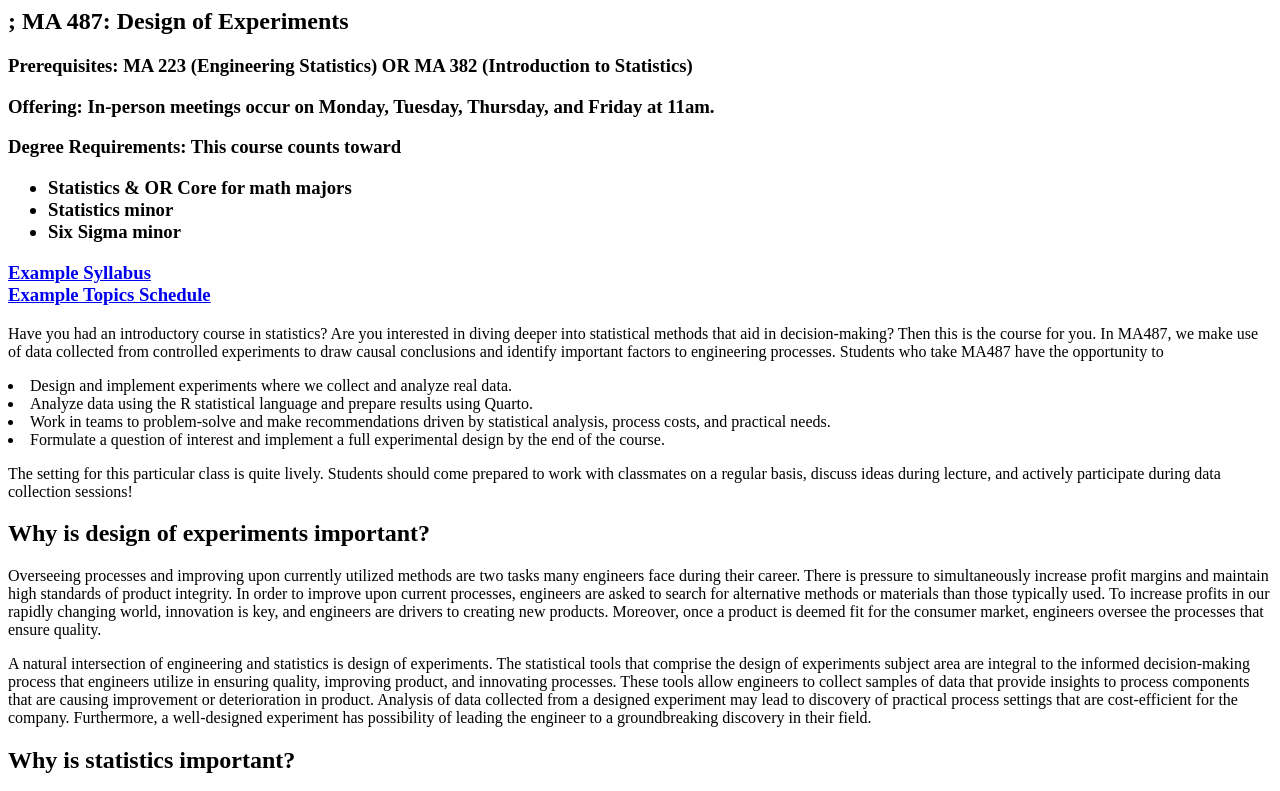
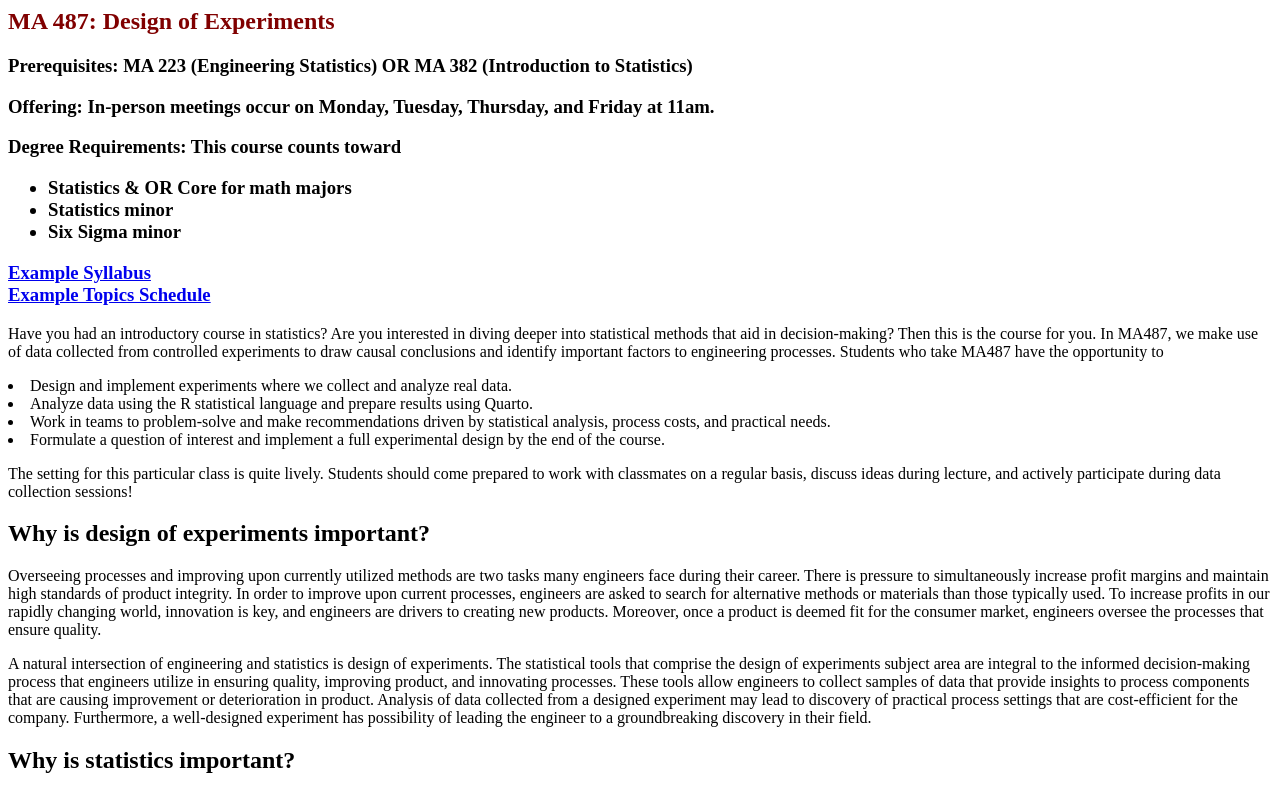
Before and after one commit to meganheyman/meganheyman.github.io, a plain HTML site: page MA487.html in a window 1280 px wide. Shown: the top 791 px of the page. Drawn offline with Linux system fonts and the light colour scheme; a script that the page names is missing.

Commit message:
Update MA487.html
fixing header

```diff
--- a/MA487.html
+++ b/MA487.html
@@ -14,7 +14,7 @@
     </script>
     <div id="navbar"> </div>
       <div id="wrap">
-        <h2><span style="text-shadow: rgb(177, 156, 217)">;  MA 487: Design of Experiments</span></h2>
+        <h2><span style="color: rgb(128, 0, 0)">MA 487: Design of Experiments</span></h2>
 
         <h3>
           Prerequisites:  MA 223 (Engineering Statistics) OR MA 382 (Introduction to Statistics)
```
